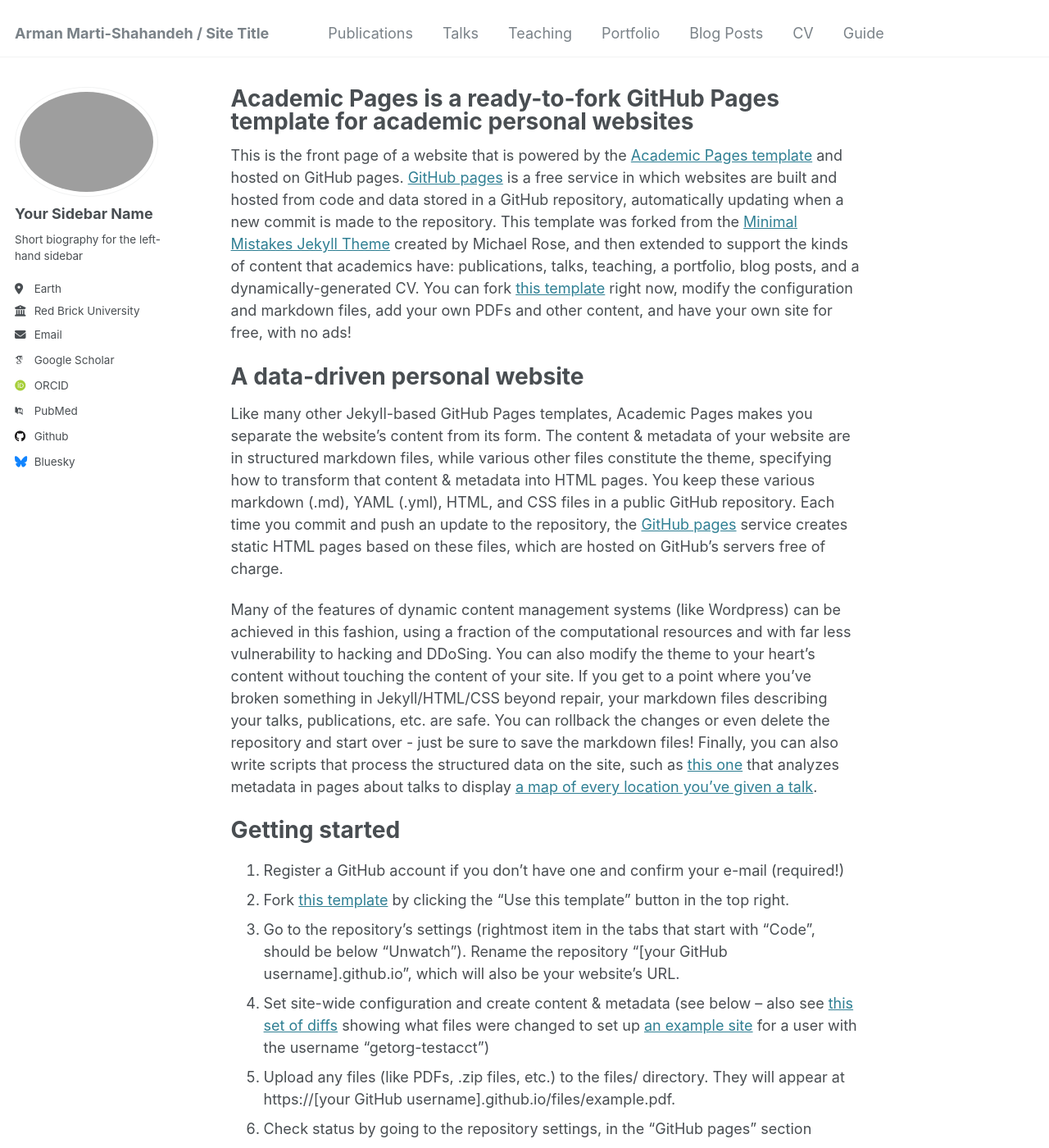
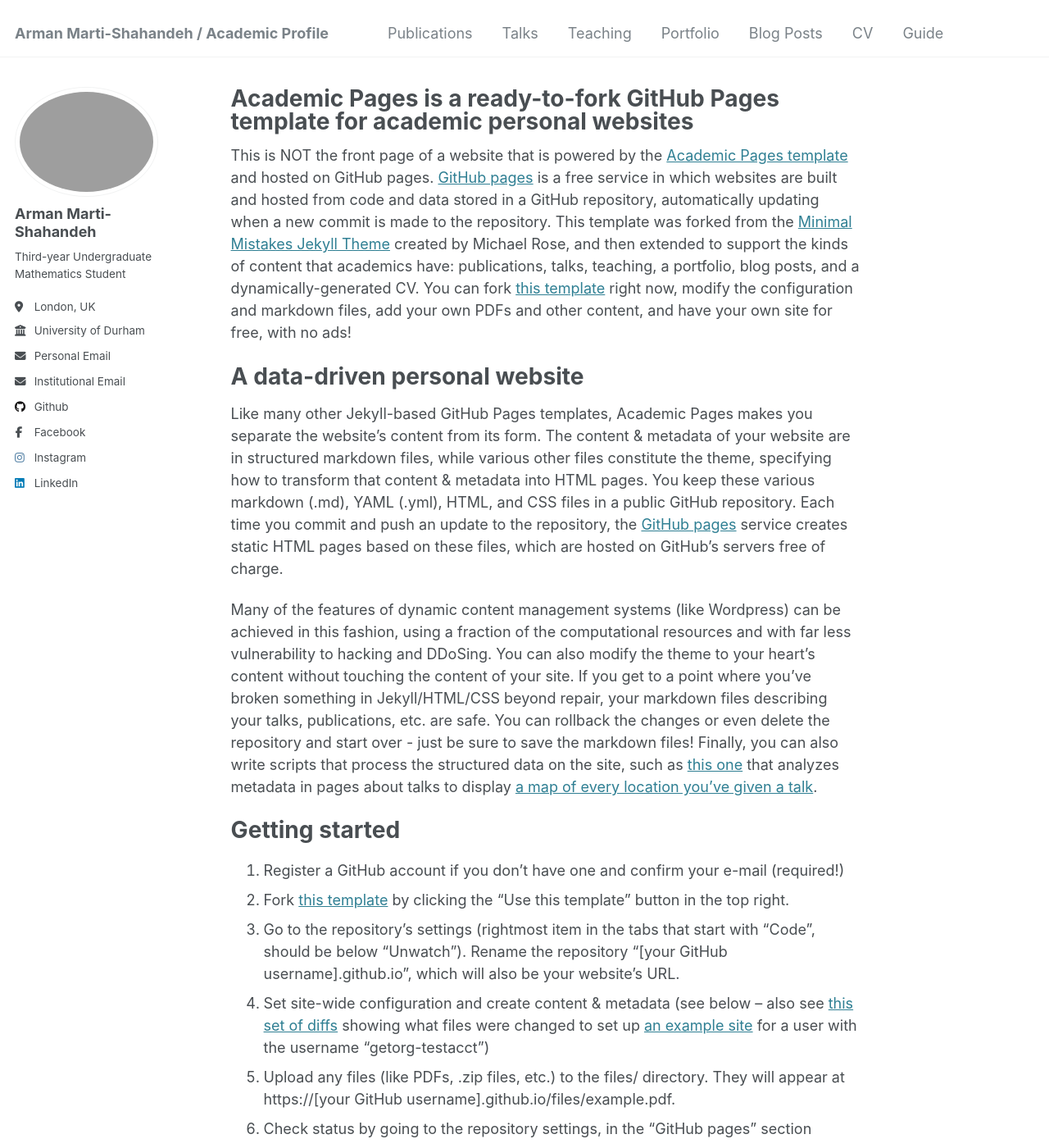
Before and after one commit to armanmarti-shahandeh/armanmarti-shahandeh.github.io, a Jekyll site: the page built from _pages/about.md, in a window 1280 px wide and 1400 px high. Shown: the whole window at 82% size. Built offline with Jekyll 4.4.1, drawn with Linux system fonts in a browser that asks for light colours; some web fonts are replaced.

Commit message:
Continued formatting+debugging

```diff
--- a/_config.yml
+++ b/_config.yml
@@ -8,7 +8,7 @@
 
 # Basic Site Settings
 locale                   : "en-GB"
-title                    : "Arman Marti-Shahandeh / Site Title"
+title                    : "Arman Marti-Shahandeh / Academic Profile"
 title_separator          : "-"
 name                     : &name "Arman"
 description              : &description "personal description"
@@ -22,21 +22,22 @@ repository               : "armanmarti-shahandeh/armanmarti-shahandeh.github.io"
 author:
   # Biographic information
   avatar           : "profile.png"
-  name             : "Your Sidebar Name"
+  name             : "Arman Marti-Shahandeh"
   pronouns         : # example: "she/her"
-  bio              : "Short biography for the left-hand sidebar"
-  location         : "Earth"
-  employer         : "Red Brick University"
+  bio              : "Third-year Undergraduate Mathematics Student"
+  location         : "London, UK"
+  employer         : "University of Durham"
   uri              : # URL
-  email            : "none@example.org"
+  personalemail    : "armanpasha@hotmail.com"
+  institutionalemail: "arman.marti-shahandeh@durham.ac.uk"
 
   # Academic websites
   arxiv            : # URL - Update with the correct link to your profile
-  googlescholar    : "https://scholar.google.com/citations?user=PS_CX0AAAAAJ"
+  googlescholar    :
   impactstory      : # URL
-  orcid            : "http://orcid.org/yourorcidurl"
+  orcid            :
   semantic         : # URL
-  pubmed           : "https://www.ncbi.nlm.nih.gov/pubmed/?term=john+snow"
+  pubmed           :
   researchgate     : # URL
   scopus           : # URL
 
@@ -44,21 +45,22 @@ author:
   bitbucket        : # Username - Update with your username on the site
   codepen          : # Username
   dribbble         : # Username
-  github           : "academicpages"
+  github           : "armanmarti-shahandeh"
   kaggle           : # Username
   stackoverflow    : # User number or user number and name (i.e., use "1" or "1/jeff-atwood")
 
   # Social media
-  bluesky          : "bsky.app" # Replace this with you Bluesky username
-  facebook         : # Username
+  bluesky          : # Replace this with you Bluesky username
+  linkedin         : "arman-marti-shahandeh"
+  facebook         : "profile.php?id=100010149486979"
   flickr           : # Username
   foursquare       : # Username
   goodreads        : # Username
   google_plus      : # Username
   keybase          : # Username
-  instagram        : # Username
+  instagram        : "arman_shahandeh"
   lastfm           : # Username
-  linkedin         : # Username
+
   mastodon         : # URL
   medium           : # URL
   pinterest        : # Username
@@ -343,7 +345,6 @@ tag_archive:
 #     category: /categories/:name/
 #     tag: /tags/:name/
 
-
 # HTML Compression
 # - http://jch.penibelst.de/
 compress_html:
--- a/_data/ui-text.yml
+++ b/_data/ui-text.yml
@@ -25,7 +25,8 @@ en: &DEFAULT_EN
   feed_label                 : "Feed"
   powered_by                 : "Powered by"
   website_label              : "Website"
-  email_label                : "Email"
+  pers_email_label           : "Personal Email"
+  inst_email_label           : "Institutional Email"
   recent_posts               : "Recent Posts"
   undefined_wpm              : "Undefined parameter words_per_minute at _config.yml"
   comment_form_info          : "Your email address will not be published. Required fields are marked"
--- a/_includes/author-profile.html
+++ b/_includes/author-profile.html
@@ -28,13 +28,16 @@
         <li class="author__desktop"><i class="fa-solid fa-location-dot icon-pad-right" aria-hidden="true"></i>{{ author.location }}</li>
       {% endif %}
       {% if author.employer %}
-        <li class="author__desktop"><i class="fas fa-fw fa-building-columns icon-pad-right" aria-hidden="true"></i>{{ author.employer }}</li>
+        <li><a href="https://www.durham.ac.uk/departments/academic/mathematical-sciences/" class="author__desktop"><i class="fas fa-fw fa-building-columns icon-pad-right" aria-hidden="true"></i>{{ author.employer }}</li>
       {% endif %}
       {% if author.uri %}
         <li><a href="{{ author.uri }}"><i class="fas fa-fw fa-link icon-pad-right" aria-hidden="true"></i>{{ site.data.ui-text[site.locale].website_label | default: "Website" }}</a></li>
       {% endif %}
-      {% if author.email %}
-        <li><a href="mailto:{{ author.email }}"><i class="fas fa-fw fa-envelope icon-pad-right" aria-hidden="true"></i>{{ site.data.ui-text[site.locale].email_label | default: "Email" }}</a></li>
+      {% if author.personalemail %}
+        <li><a href="mailto:{{ author.personalemail }}"><i class="fas fa-fw fa-envelope icon-pad-right" aria-hidden="true"></i>{{ site.data.ui-text[site.locale].pers_email_label | default: "Personal Email" }}</a></li>
+      {% endif %}
+      {% if author.institutionalemail %}
+        <li><a href="mailto:{{ author.institutionalemail }}"><i class="fas fa-fw fa-envelope icon-pad-right" aria-hidden="true"></i>{{ site.data.ui-text[site.locale].inst_email_label | default: "Institutional Email" }}</a></li>
       {% endif %}
 
       <!-- Font Awesome and Academicons icons / Academic websites -->
--- a/_pages/about.md
+++ b/_pages/about.md
@@ -7,7 +7,7 @@ redirect_from:
   - /about.html
 ---
 
-This is the front page of a website that is powered by the [Academic Pages template](https://github.com/academicpages/academicpages.github.io) and hosted on GitHub pages. [GitHub pages](https://pages.github.com) is a free service in which websites are built and hosted from code and data stored in a GitHub repository, automatically updating when a new commit is made to the repository. This template was forked from the [Minimal Mistakes Jekyll Theme](https://mmistakes.github.io/minimal-mistakes/) created by Michael Rose, and then extended to support the kinds of content that academics have: publications, talks, teaching, a portfolio, blog posts, and a dynamically-generated CV. You can fork [this template](https://github.com/academicpages/academicpages.github.io) right now, modify the configuration and markdown files, add your own PDFs and other content, and have your own site for free, with no ads!
+This is NOT the front page of a website that is powered by the [Academic Pages template](https://github.com/academicpages/academicpages.github.io) and hosted on GitHub pages. [GitHub pages](https://pages.github.com) is a free service in which websites are built and hosted from code and data stored in a GitHub repository, automatically updating when a new commit is made to the repository. This template was forked from the [Minimal Mistakes Jekyll Theme](https://mmistakes.github.io/minimal-mistakes/) created by Michael Rose, and then extended to support the kinds of content that academics have: publications, talks, teaching, a portfolio, blog posts, and a dynamically-generated CV. You can fork [this template](https://github.com/academicpages/academicpages.github.io) right now, modify the configuration and markdown files, add your own PDFs and other content, and have your own site for free, with no ads!
 
 A data-driven personal website
 ======
--- a/_sass/_variables.scss
+++ b/_sass/_variables.scss
@@ -61,9 +61,9 @@ $darker-gray                : mix(#000, $gray, 60%);
 $light-gray                 : mix(#fff, $gray, 50%);
 $lighter-gray               : mix(#fff, $gray, 90%);
 
-$body-color                 : #fff;
-$background-color           : #fff;
-$code-background-color      : #fafafa;
+$body-color                 : #ffffff;
+$background-color           : #ffffff;
+$code-background-color      : #0400ff;
 $code-background-color-dark : $light-gray;
 $text-color                 : $dark-gray;
 $border-color               : $lighter-gray;
```
Also changed, not shown: 7 other files.
